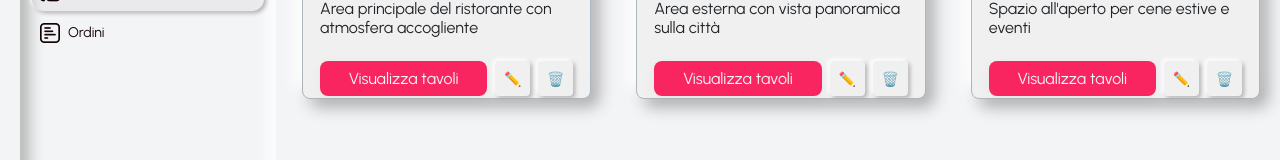
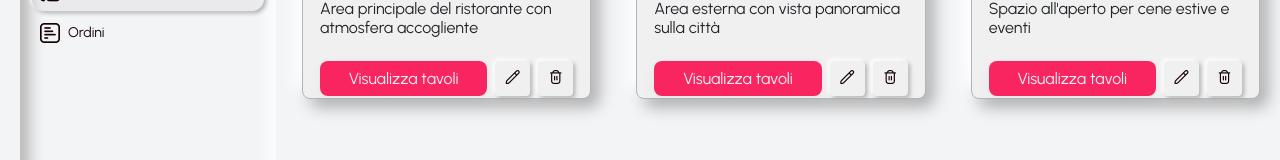
Before and after one commit to spread0942/rest_your_ant, a Vue app in the folder frontend/: page /aree-tavoli in a window 1280 px wide. Shown: the part 274-434 px from the top of the page. Built offline with nearby package versions, Linux system fonts and the light colour scheme; sample sign-in values are in the browser's storage.

Commit message:
feat: Replace emoji icons with FontAwesome icons in BaseCard, BaseTableView, CategoryCard, and TavoloSingolo components for improved consistency

```diff
--- a/frontend/src/components/BaseCard.vue
+++ b/frontend/src/components/BaseCard.vue
@@ -23,14 +23,14 @@
           @click.stop="$emit('edit', item)"
           :title="editLabel"
         >
-          <span class="action-icon">✏️</span>
+          <span class="action-icon"><i class="fi fi-rr-pencil"></i></span>
         </button>
         <button
           class="action-btn"
           @click.stop="$emit('delete', item)"
           :title="deleteLabel"
         >
-          <span class="action-icon">🗑️</span>
+          <span class="action-icon"><i class="fi fi-rr-trash"></i></span>
         </button>
       </div>
     </div>
--- a/frontend/src/components/BaseTableView.vue
+++ b/frontend/src/components/BaseTableView.vue
@@ -58,14 +58,14 @@
                   @click.stop="$emit('edit', item)"
                   :title="editLabel"
                 >
-                  ✏️
+                  <i class="fi fi-rr-pencil"></i>
                 </button>
                 <button
                   class="action-button delete-button"
                   @click.stop="$emit('delete', item)"
                   :title="deleteLabel"
                 >
-                  🗑️
+                  <i class="fi fi-rr-trash"></i>
                 </button>
               </div>
               <!-- Regular content -->
--- a/frontend/src/components/CategoryCard.vue
+++ b/frontend/src/components/CategoryCard.vue
@@ -15,10 +15,10 @@
           Visualizza i piatti
         </button>
         <button class="action-btn edit" @click.stop="$emit('edit', category)">
-          <span class="action-icon">✏️</span>
+          <span class="action-icon"><i class="fi fi-rr-pencil"></i></span>
         </button>
         <button class="action-btn delete" @click.stop="$emit('delete', category)">
-          <span class="action-icon">🗑️</span>
+          <span class="action-icon"><i class="fi fi-rr-trash"></i></span>
         </button>
       </div>
     </div>
--- a/frontend/src/views/TavoloSingolo.vue
+++ b/frontend/src/views/TavoloSingolo.vue
@@ -39,7 +39,7 @@
           </div>
           <button class="download-button" @click="downloadQRCode">
             <span>Scarica il QR Code</span>
-            <span class="download-icon">📥</span>
+            <span class="download-icon"><i class="fi fi-rr-download"></i></span>
           </button>
         </div>
 
@@ -374,7 +374,6 @@ export default {
 
 .download-icon {
   font-size: 18px;
-  transform: rotate(270deg);
 }
 
 /* Form Section */
```
